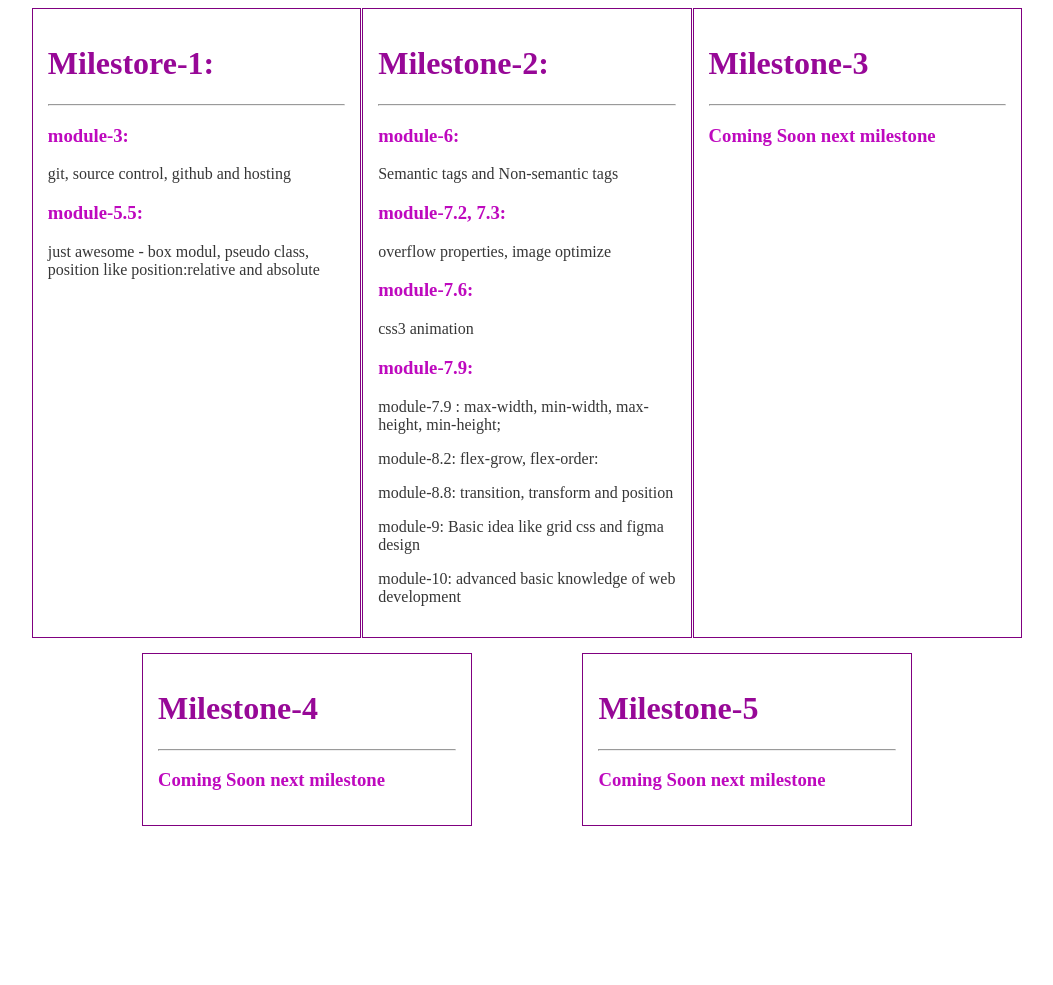
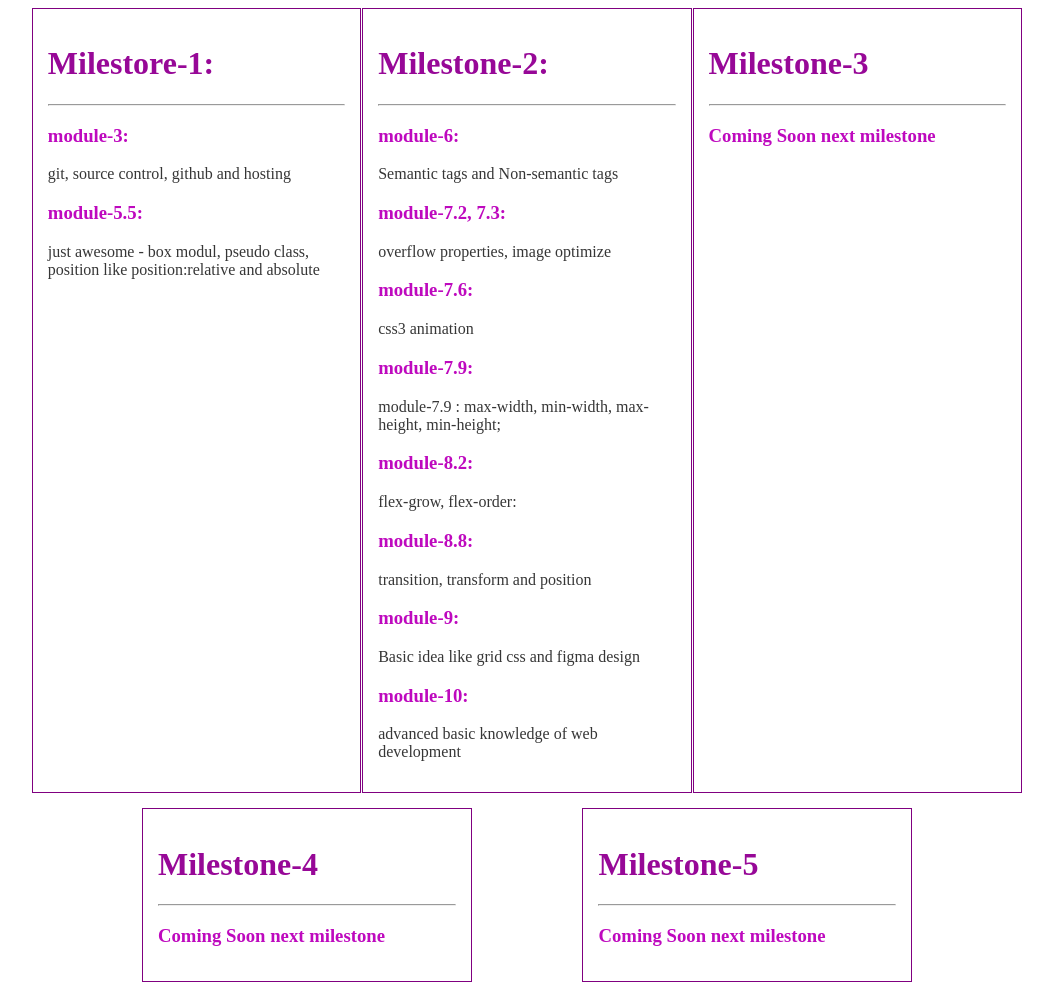
Before and after one commit to sujoncham/programming-hero-modules-note, a plain HTML site: page index.html in a window 1280 px wide. Shown: the whole page, without its empty margins (113-1166 px from the left). Before the commit the page ends 849 px from the top, so only its background shows below. Drawn offline with Linux system fonts and the light colour scheme.

Commit message:
style css file added

```diff
--- a/index.html
+++ b/index.html
@@ -5,33 +5,9 @@
     <meta http-equiv="X-UA-Compatible" content="IE=edge">
     <meta name="viewport" content="width=device-width, initial-scale=1.0">
     <title>Pro Hero Course - Modules Notes</title>
+    <link rel="stylesheet" href="style.css">
     <style>
-        .notes{
-            width: 992px;
-            margin: 0 auto;
-            display: flex;
-            justify-content: space-evenly;
-            flex-wrap: wrap;
-        }
 
-        .miles{
-            width: 30%;
-            border: 1px solid #800080;
-            padding: 15px;
-            margin-bottom: 15px;
-        }
-
-        .miles h1{
-            color: #970897;
-        }
-
-        .miles h3{
-            color: #be09be;
-        }
-
-        .miles p{
-            color: #363636;
-        }
     </style>
 </head>
 <body>
@@ -56,10 +32,14 @@
                 <p>css3 animation</p>
                 <h3>module-7.9: </h3>
                 <p>module-7.9 : max-width, min-width, max-height, min-height;</p>
-                <p>module-8.2: flex-grow, flex-order:</p>
-                <p>module-8.8: transition, transform and position</p>
-                <p>module-9: Basic idea like grid css and figma design</p>
-                <p>module-10: advanced basic knowledge of web development</p>
+                <h3>module-8.2:</h3>
+                <p> flex-grow, flex-order:</p>
+                <h3>module-8.8:</h3>
+                <p>transition, transform and position</p>
+                <h3>module-9:</h3>
+                <p>Basic idea like grid css and figma design</p>
+                <h3>module-10:</h3>
+                <p>advanced basic knowledge of web development</p>
         </div>
 
         <div class="milestone3 miles">
--- /dev/null
+++ b/style.css
@@ -0,0 +1,26 @@
+.notes{
+    width: 992px;
+    margin: 0 auto;
+    display: flex;
+    justify-content: space-evenly;
+    flex-wrap: wrap;
+}
+
+.miles{
+    width: 30%;
+    border: 1px solid #800080;
+    padding: 15px;
+    margin-bottom: 15px;
+}
+
+.miles h1{
+    color: #970897;
+}
+
+.miles h3{
+    color: #be09be;
+}
+
+.miles p{
+    color: #363636;
+}
```
